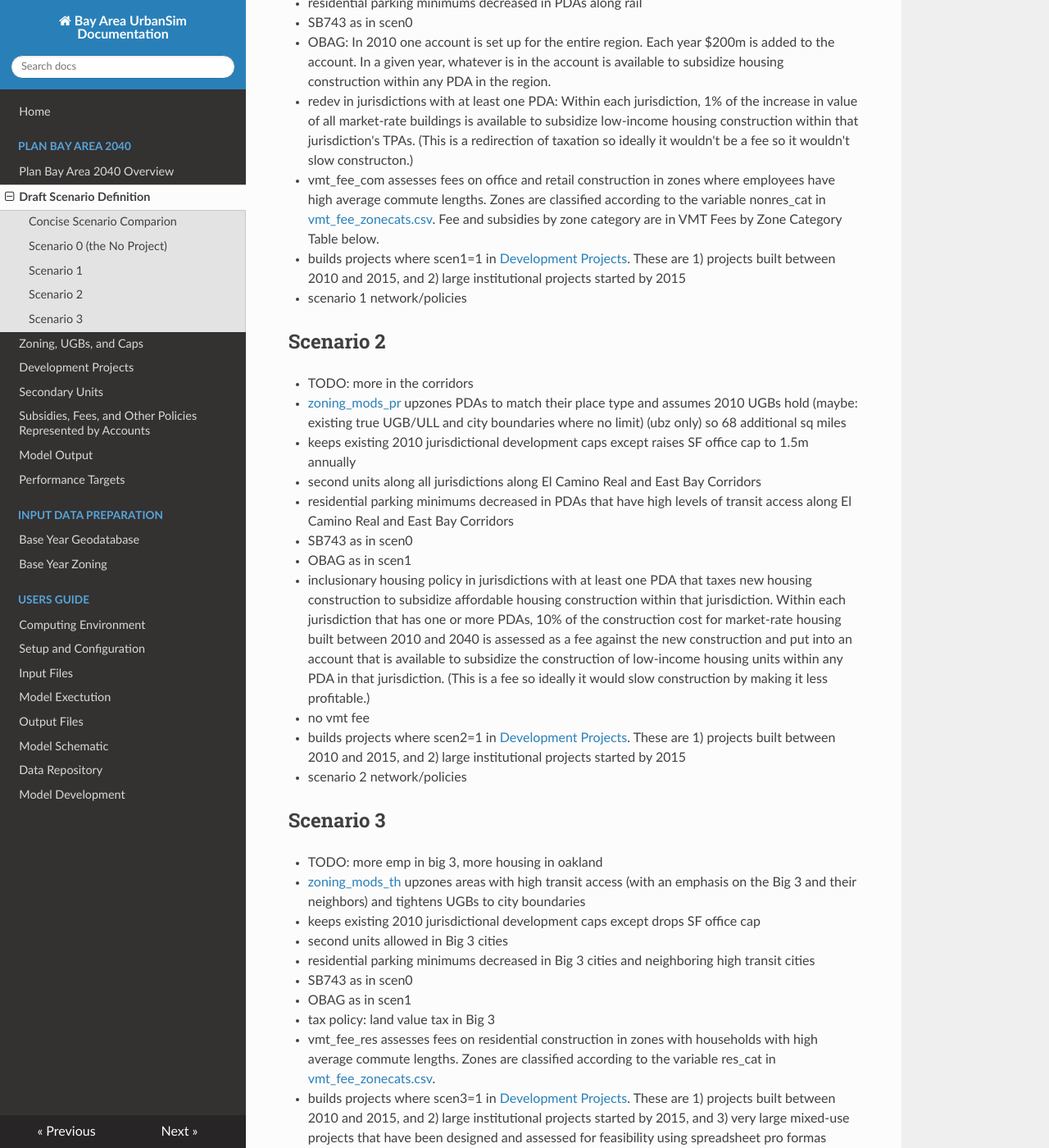
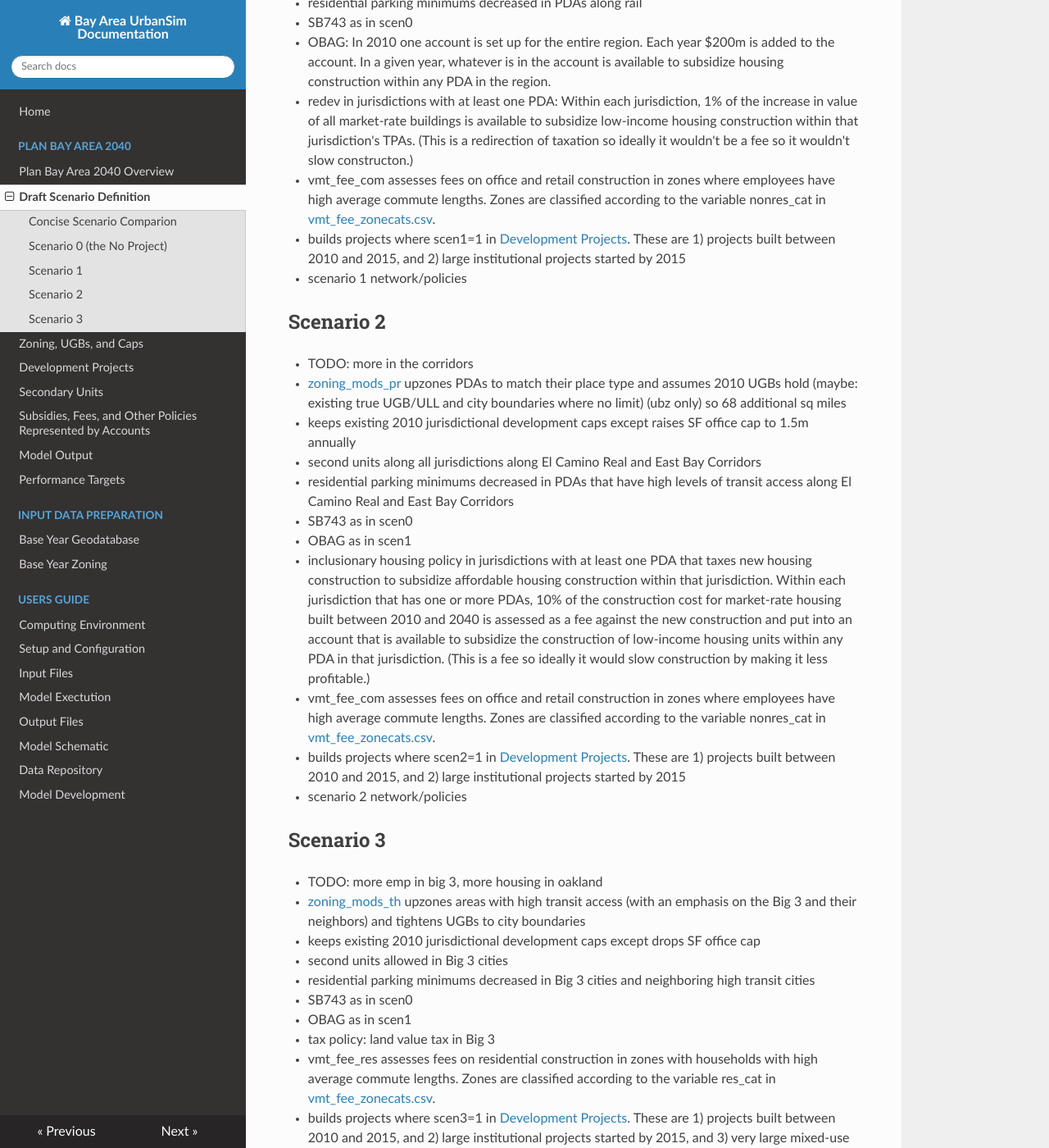
Before and after one commit to BayAreaMetro/baus_docs2, an MkDocs documentation site: the page built from docs/pba40/scenarios_def_pba40.md, in a window 1280 px wide and 1400 px high, scrolled down 1292 px. Shown: the whole window at 82% size. Built offline with MkDocs 1.6.1, drawn with Linux system fonts in a browser that asks for light colours; nearby versions of some CDN libraries; old or Windows-style settings are respelled for this version of MkDocs.

Commit message:
Update scenarios_def_pba40.md

```diff
--- a/docs/pba40/scenarios_def_pba40.md
+++ b/docs/pba40/scenarios_def_pba40.md
@@ -38,7 +38,7 @@
 * SB743 as in scen0
 * OBAG: In 2010 one account is set up for the entire region. Each year $200m is added to the account. In a given year, whatever is in the account is available to subsidize housing construction within any PDA in the region.
 * redev in jurisdictions with at least one PDA: Within each jurisdiction, 1% of the increase in value of all market-rate buildings is available to subsidize low-income housing construction within that jurisdiction's TPAs. (This is a redirection of taxation so ideally it wouldn't be a fee so it wouldn't slow constructon.)
-* vmt_fee_com assesses fees on office and retail construction in zones where employees have high average commute lengths. Zones are classified according to the variable nonres_cat in [vmt_fee_zonecats.csv](https://github.com/MetropolitanTransportationCommission/bayarea_urbansim/blob/master/data/vmt_fee_zonecats.csv). Fee and subsidies by zone category are in VMT Fees by Zone Category Table below.
+* vmt_fee_com assesses fees on office and retail construction in zones where employees have high average commute lengths. Zones are classified according to the variable nonres_cat in [vmt_fee_zonecats.csv](https://github.com/MetropolitanTransportationCommission/bayarea_urbansim/blob/master/data/vmt_fee_zonecats.csv).
 * builds projects where scen1=1 in [Development Projects](https://github.com/MetropolitanTransportationCommission/bayarea_urbansim/blob/master/data/development_projects.csv). These are 1) projects built between 2010 and 2015, and 2) large institutional projects started by 2015
 * scenario 1 network/policies
 
@@ -53,7 +53,7 @@
 * SB743 as in scen0
 * OBAG as in scen1
 * inclusionary housing policy in jurisdictions with at least one PDA that taxes new housing construction to subsidize affordable housing construction within that jurisdiction. Within each jurisdiction that has one or more PDAs, 10% of the construction cost for market-rate housing built between 2010 and 2040 is assessed as a fee against the new construction and put into an account that is available to subsidize the construction of low-income housing units within any PDA in that jurisdiction. (This is a fee so ideally it would slow construction by making it less profitable.)
-* no vmt fee
+* vmt_fee_com assesses fees on office and retail construction in zones where employees have high average commute lengths. Zones are classified according to the variable nonres_cat in [vmt_fee_zonecats.csv](https://github.com/MetropolitanTransportationCommission/bayarea_urbansim/blob/master/data/vmt_fee_zonecats.csv).
 * builds projects where scen2=1 in [Development Projects](https://github.com/MetropolitanTransportationCommission/bayarea_urbansim/blob/master/data/development_projects.csv). These are 1) projects built between 2010 and 2015, and 2) large institutional projects started by 2015
 * scenario 2 network/policies
 
```
Also changed, not shown: other parts of docs/pba40/scenarios_def_pba40.md (+1 -1 lines).
